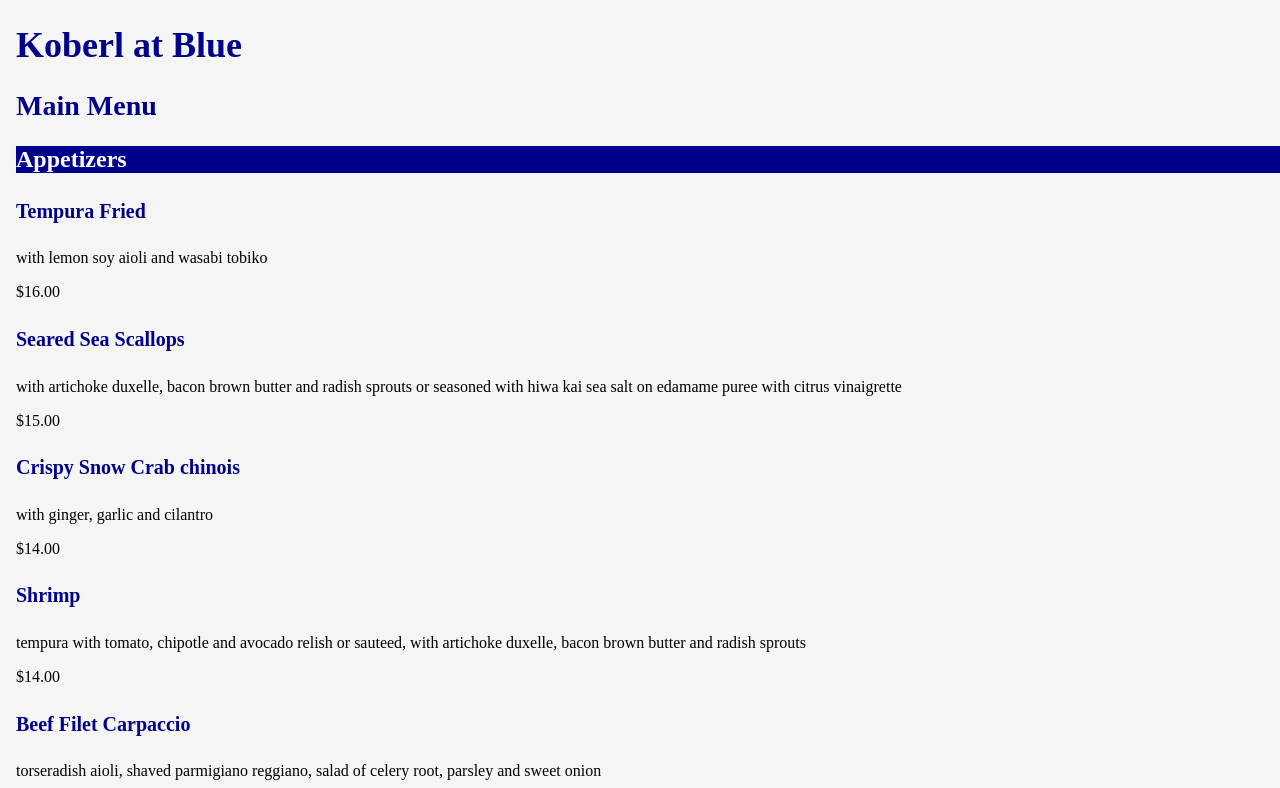
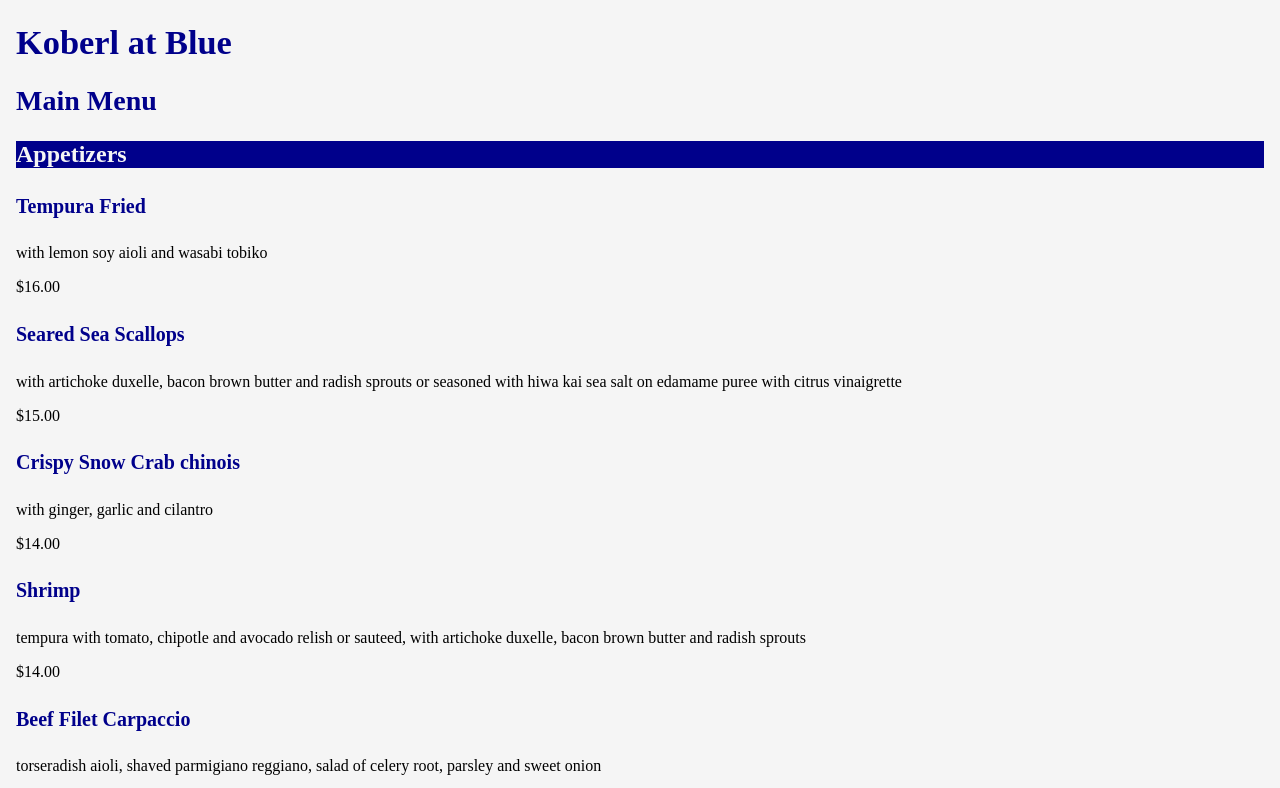
Before and after one commit to belkisaarifi/belkisaarifi.github.io, a plain HTML site: page grc338/restaurantmenucss/index.html in a window 1280 px wide. Shown: the top 788 px of the page. Drawn offline with Linux system fonts and the light colour scheme.

Commit message:
Update style.css

```diff
--- a/grc338/restaurantmenucss/style.css
+++ b/grc338/restaurantmenucss/style.css
@@ -1,12 +1,12 @@
 /*CSS DOCUMENT*/
 body{
     background-color: rgb(245,245,245);
-    margin: 0em 0em 0em 1em;
+    margin: 0em 1em 0em 1em;
 }
    h1 {
        color: rgb(0,0,139);
        font-family: serif;
-       font-size: 2.25em;
+       font-size: 2.15em;
     }
    h2 {
        color: rgb(0,0,139);
@@ -14,7 +14,7 @@ body{
        font-size: 1.75em;
     }
     h3 {
-       color: rgb(255,255,255);
+       color: rgb(245,245,245);
        font-family: serif;
        font-size: 1.5em;
        background-color: rgb(0,0,139);
```
